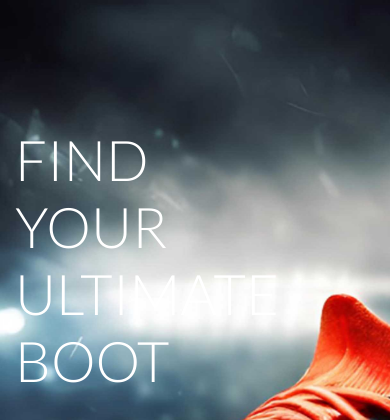
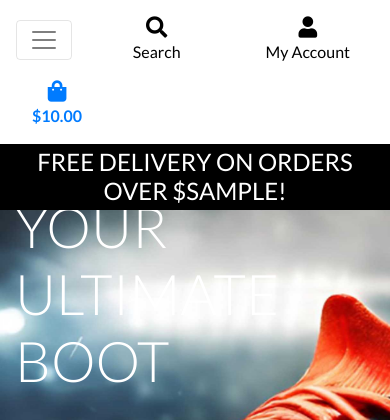
Before and after one commit to roc-11/football-crazy-pp5, a Django app: template home/templates/home/index.html in a window 390 px wide. Shown: the top 420 px of the page. Run offline with Django 3.2, Linux system fonts and the light colour scheme; the template is opened without the code that fills it: most values are stand-ins (such as "Sample title", 1, 10 or a date in 2020); some libraries are stand-ins or nearby versions.

Commit message:
Added mobile header and main navbar

```diff
--- a/static/css/base.css
+++ b/static/css/base.css
@@ -56,6 +56,10 @@ body {
     border: 1px solid black !important;
 }
 
+.bg-black {
+    background: #000 !important;
+}
+
 /* ============================ Media Queries ============================*/
 
 /* Slightly larger container on xl screens */
--- a/templates/base.html
+++ b/templates/base.html
@@ -112,6 +112,20 @@
           </ul>
         </div>
       </div>
+      <div class="row bg-white">
+        <nav class="navbar navbar-expand-lg navbar-light w-100">
+          <button class="navbar-toggler" type="button" data-toggle="collapse" data-target="#main-nav" aria-controls="main-nav" aria-expanded="false" aria-label="Toggle navigation">
+              <span class="navbar-toggler-icon"></span>
+          </button>
+          {% include 'includes/mobile-top-header.html' %}
+          {% include 'includes/main-nav.html' %}
+        </nav>
+      </div>
+      <div id="delivery-banner" class="row text-center">
+        <div class="col bg-black text-white">
+          <h4 class="logo-font my-1">Free delivery on orders over ${{ free_shipping_threshold }}!</h4>
+        </div>
+      </div>
     </header>
 
     {% if messages %}
--- /dev/null
+++ b/templates/includes/main-nav.html
@@ -0,0 +1,66 @@
+<div class="collapse navbar-collapse" id="main-nav">
+    <ul class="navbar-nav w-auto mx-auto">
+        <li class="nav-item dropdown">
+            <a class="logo-font font-weight-bold nav-link text-black mr-5" href="#" id="all-products-link" data-toggle="dropdown" aria-haspopup="true" aria-expanded="false">
+                All Products
+            </a>
+            <div class="dropdown-menu border-0" aria-labelledby="all-products-link">
+                <a href="" class="dropdown-item">By Price</a>
+                <a href="" class="dropdown-item ">By Rating</a>
+                <a href="" class="dropdown-item ">By Category</a>
+                <a href="" class="dropdown-item">All Products</a>
+            </div>
+        </li>
+
+        <li class="nav-item dropdown">
+            <!-- <a class="logo-font font-weight-bold nav-link text-black mr-5" href="#" id="clothing-link" data-toggle="dropdown" aria-haspopup="true" aria-expanded="false">
+                Clothing
+            </a> -->
+            <a class="logo-font font-weight-bold nav-link text-black mr-5" href="#" id="boots-link" data-toggle="dropdown" aria-haspopup="true" aria-expanded="false">
+                Boots
+            </a>
+            <div class="dropdown-menu border-0" aria-labelledby="boots-link">
+                <a href="" class="dropdown-item">Firm Ground</a>
+                <a href="" class="dropdown-item">Soft Ground</a>
+                <a href="" class="dropdown-item">Artificial Grass</a>
+                <a href="" class="dropdown-item">All Boots</a>
+            </div>
+        </li>
+
+        <li class="nav-item dropdown">
+            <a class="logo-font font-weight-bold nav-link text-black mr-5" href="#" id="kit-link" data-toggle="dropdown" aria-haspopup="true" aria-expanded="false">
+                Kit
+            </a>
+            <div class="dropdown-menu border-0" aria-labelledby="kit-link">
+                <a href="" class="dropdown-item">Jersey</a>
+                <a href="" class="dropdown-item">Shorts</a>
+                <a href="" class="dropdown-item">Socks</a>
+                <a href="" class="dropdown-item">All Kit</a>
+            </div>
+        </li>
+
+        <li class="nav-item dropdown">
+            <a class="logo-font font-weight-bold nav-link text-black mr-5" href="#" id="accessories-link" data-toggle="dropdown" aria-haspopup="true" aria-expanded="false">
+                Accessories &amp; Equipment
+            </a>
+            <div class="dropdown-menu border-0" aria-labelledby="accessories-link">
+                <a href="" class="dropdown-item">Footballs</a>
+                <a href="" class="dropdown-item">Shinpads</a>
+                <a href="" class="dropdown-item">Coaching</a>
+                <a href="" class="dropdown-item">All Accessories &amp; Equipment</a>
+            </div>
+        </li>
+
+        <li class="nav-item dropdown">
+            <a class="logo-font font-weight-bold nav-link text-black" href="#" id="specials-link" data-toggle="dropdown" aria-haspopup="true" aria-expanded="false">
+                Special Offers
+            </a>
+            <div class="dropdown-menu border-0" aria-labelledby="specials-link">
+                <a href="" class="dropdown-item">New Arrivals</a>
+                <a href="" class="dropdown-item">Deals</a>
+                <a href="" class="dropdown-item">Clearance</a>
+                <a href="" class="dropdown-item">All Specials</a>
+            </div>
+        </li>
+    </ul>
+</div>
--- /dev/null
+++ b/templates/includes/mobile-top-header.html
@@ -0,0 +1,59 @@
+<!-- Search Box -->
+<li class="list-inline-item">
+    <a class="text-black nav-link d-block d-lg-none" href="#" id="mobile-search" data-toggle="dropdown" aria-haspopup="true" aria-expanded="false">
+        <div class="text-center">
+            <div><i class="fas fa-search fa-lg"></i></div>
+            <p class="my-0">Search</p>
+        </div>
+    </a>
+    <div class="dropdown-menu border-0 w-100 p-3 rounded-0 my-0" aria-labelledby="mobile-search">
+        <form class="form" method="GET" action="">
+            <div class="input-group w-100">
+                <input class="form-control border border-black rounded-0" type="text" name="q" placeholder="Search our site">
+                <div class="input-group-append">
+                    <button class="form-control form-control btn btn-black border border-black rounded-0" type="submit">
+                        <span class="icon">
+                            <i class="fas fa-search"></i>
+                        </span>
+                    </button>
+                </div>
+            </div>
+        </form>
+    </div>
+</li>
+<!-- My Profile/Account -->
+<li class="list-inline-item dropdown">
+    <a class="text-black nav-link d-block d-lg-none" href="#" id="user-options" data-toggle="dropdown" aria-haspopup="true" aria-expanded="false">
+        <div class="text-center">
+            <div><i class="fas fa-user fa-lg"></i></div>
+            <p class="my-0">My Account</p>
+        </div>
+    </a>
+    <div class="dropdown-menu border-0" aria-labelledby="user-options">
+        {% if request.user.is_authenticated %}
+            {% if request.user.is_superuser %}
+                <a href="{% url 'account_logout' %}" class="dropdown-item">Product Management</a>
+            {% endif %}
+            <a href="" class="dropdown-item">My Profile</a>
+            <a href="{% url 'account_logout' %}" class="dropdown-item">Logout</a>
+        {% else %}
+            <a href="{% url 'account_signup' %}" class="dropdown-item">Register</a>
+            <a href="{% url 'account_login' %}" class="dropdown-item">Login</a>
+        {% endif %}
+    </div>
+</li>
+<!-- Shopping Bag -->
+<li class="list-inline-item">
+    <a class="{% if grand_total %}text-primary font-weight-bold{% else %}text-black{% endif %} nav-link d-block d-lg-none" href="">
+        <div class="text-center">
+            <div><i class="fas fa-shopping-bag fa-lg"></i></div>
+            <p class="my-0">
+                {% if grand_total %}
+                    ${{ grand_total|floatformat:2 }}
+                {% else %}
+                    $0.00
+                {% endif %}
+            </p>
+        </div>
+    </a>
+</li>
```
